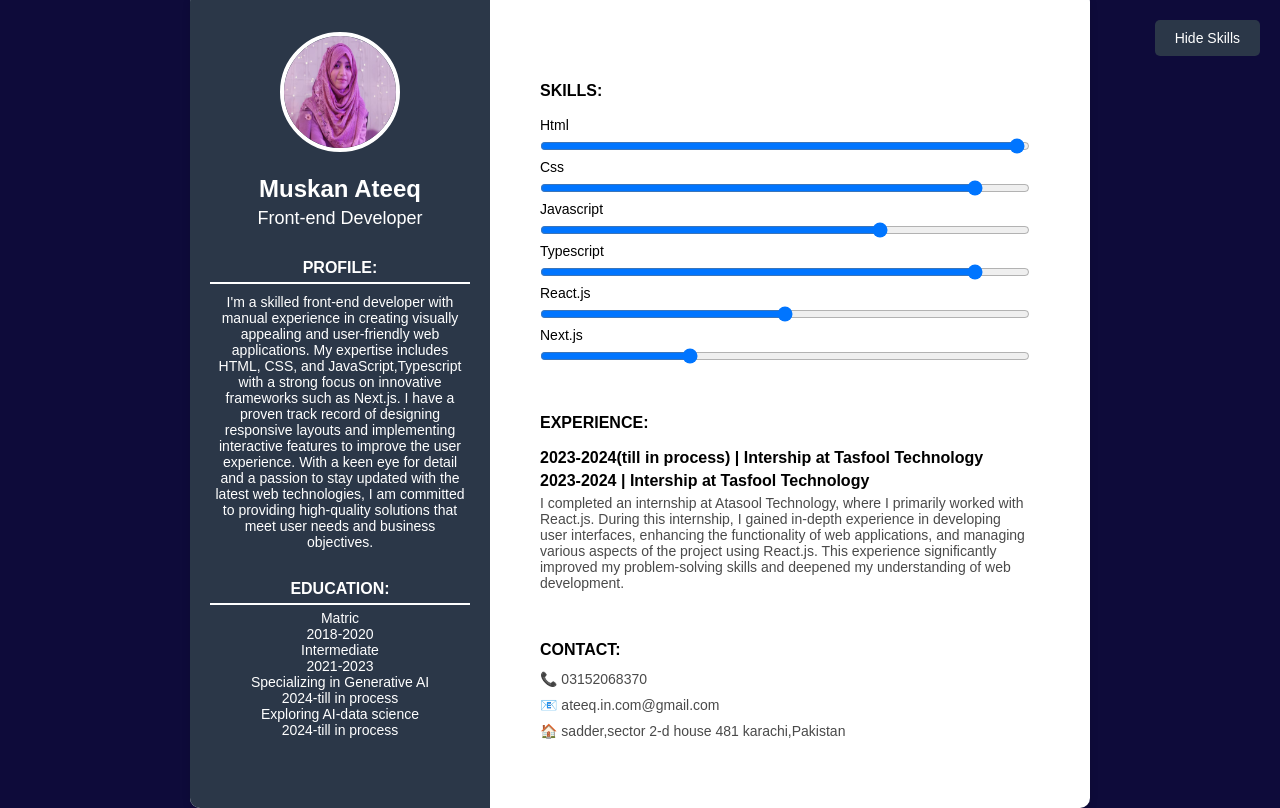
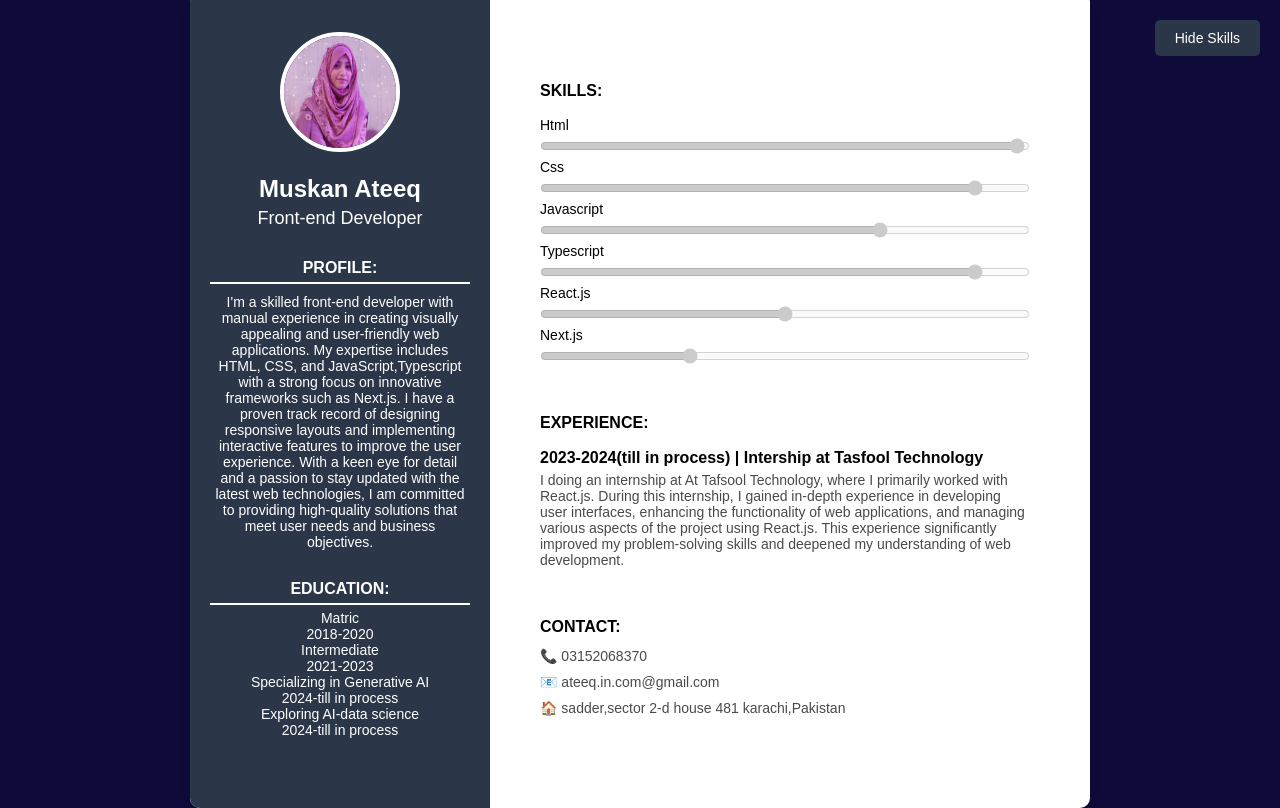
Before and after one commit to Muskanateeq/Hackathon-Milestone-Based-Static-Resume-Builder, a website: page index.html in a window 1280 px wide. Drawn offline with Linux system fonts and the light colour scheme.

Commit message:
Mera code update ho gaya hai

```diff
--- a/index.html
+++ b/index.html
@@ -55,8 +55,7 @@
         <h4>Experience:</h4>
         <div>
           <h5>2023-2024(till in process) | Intership at Tasfool Technology</h5>
-          <h5>2023-2024 | Intership at Tasfool Technology</h5>
-          <p>I completed an internship at Atasool Technology, where I primarily worked with React.js. During this internship, I gained in-depth experience in developing user interfaces, enhancing the functionality of web applications, and managing various aspects of the project using React.js. This experience significantly improved my problem-solving skills and deepened my understanding of web development.</p>
+          <p>I doing an internship at At Tafsool Technology, where I primarily worked with React.js. During this internship, I gained in-depth experience in developing user interfaces, enhancing the functionality of web applications, and managing various aspects of the project using React.js. This experience significantly improved my problem-solving skills and deepened my understanding of web development.</p>
         </div>
       </section>
       <section class="contact">
--- a/main.js
+++ b/main.js
@@ -14,6 +14,8 @@ document.addEventListener('DOMContentLoaded', function () {
     var skillsSection = document.querySelector('.skills');
     sliders.forEach(function (slider) {
         var inputSlider = slider;
+        // Ensure the slider is disabled
+        inputSlider.disabled = true;
         inputSlider.addEventListener('input', function () {
             console.log("".concat(inputSlider.id, " value: ").concat(inputSlider.value));
         });
--- a/main.ts
+++ b/main.ts
@@ -4,6 +4,8 @@ document.addEventListener('DOMContentLoaded', () => {
     sliders.forEach(slider => {
       // Type assertion to HTMLInputElement
       const inputSlider = slider as HTMLInputElement;
+
+
 
       inputSlider.addEventListener('input', () => {
         console.log(`${inputSlider.id} value: ${inputSlider.value}`);
@@ -18,6 +20,9 @@ document.addEventListener('DOMContentLoaded', () => {
 
     sliders.forEach(slider => {
       const inputSlider = slider as HTMLInputElement;
+
+          // Ensure the slider is disabled
+    inputSlider.disabled = true;
 
       inputSlider.addEventListener('input', () => {
         console.log(`${inputSlider.id} value: ${inputSlider.value}`);
```
Also changed, not shown: style.css (line endings or trailing spaces).
